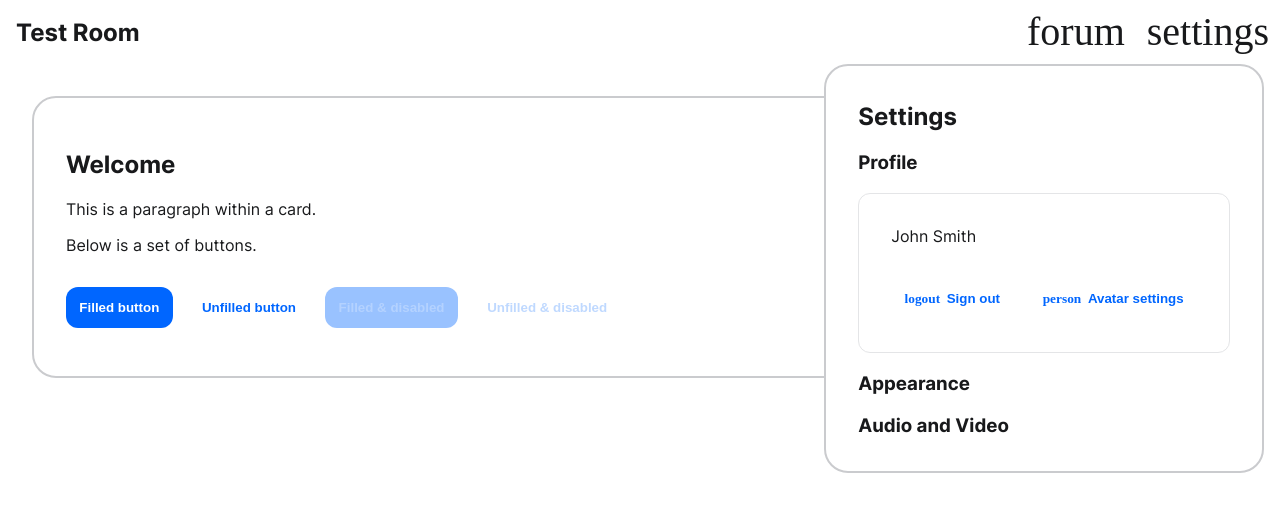
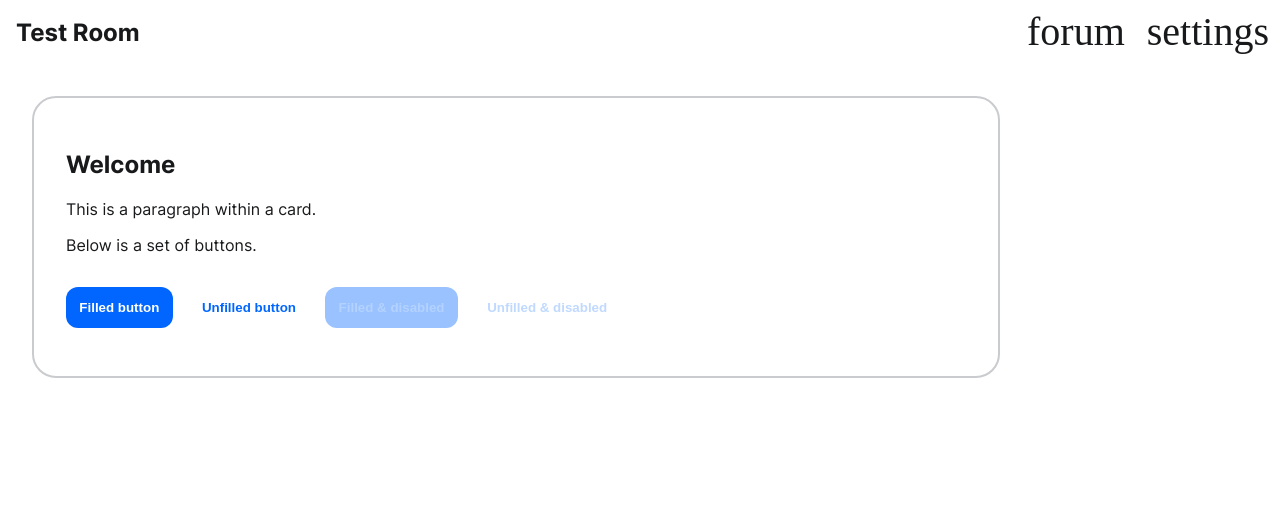
Before and after one commit to arbabf/next-gen-virtual-classroom, a Next.js app in the folder source/frontend/: page / in a window 1280 px wide. Shown: the top 512 px of the page. Built offline with nearby package versions, Linux system fonts and the light colour scheme; a web font is replaced by a local one.

Commit message:
Room: toggle settings page with button

```diff
--- a/source/frontend/components/classroom/RoomView.tsx
+++ b/source/frontend/components/classroom/RoomView.tsx
@@ -69,7 +69,7 @@ export default class RoomView extends Component<RoomViewProps, RoomViewState> {
 					</NavbarItem>
 				</Navbar>
 				<RoomSpace room={this.props.room} />
-				<SettingsPage user={testUser} />
+				<SettingsPage user={testUser} hidden={!this.state.settingsVisible} />
 			</>
 		);
 	}
--- a/source/frontend/components/settings/SettingsPage.module.css
+++ b/source/frontend/components/settings/SettingsPage.module.css
@@ -10,6 +10,10 @@
 	overflow: scroll;
 }
 
+.hidden {
+	display: none;
+}
+
 @media only screen and (max-width: 768px) {
 	.page {
 		right: 0;
--- a/source/frontend/components/settings/SettingsPage.tsx
+++ b/source/frontend/components/settings/SettingsPage.tsx
@@ -1,23 +1,37 @@
-import { Component } from "react";
-import { User } from "../../entities/User";
-import AppSettings from "./AppSettings";
+import { Component } from 'react';
+import { User } from '../../entities/User';
+import AppSettings from './AppSettings';
 import styles from './SettingsPage.module.css';
-import UserSettings from "./UserSettings";
+import UserSettings from './UserSettings';
 
 type SettingsPageProps = {
+	/**
+	 * Current user to consider
+	 */
 	user: User;
-}
+
+	/**
+	 * Whether to show this component or not
+	 */
+	hidden?: boolean;
+};
 
 export default class SettingsPage extends Component<SettingsPageProps> {
 	render() {
+		let classes = styles.page;
+
+		if (this.props.hidden === true) {
+			classes += ' ' + styles.hidden;
+		}
+
 		return (
-			<div className={styles.page}>
+			<div className={classes}>
 				<section>
 					<h2>Settings</h2>
 				</section>
 				<UserSettings user={this.props.user} />
 				<AppSettings />
 			</div>
-		)
+		);
 	}
 }
```
